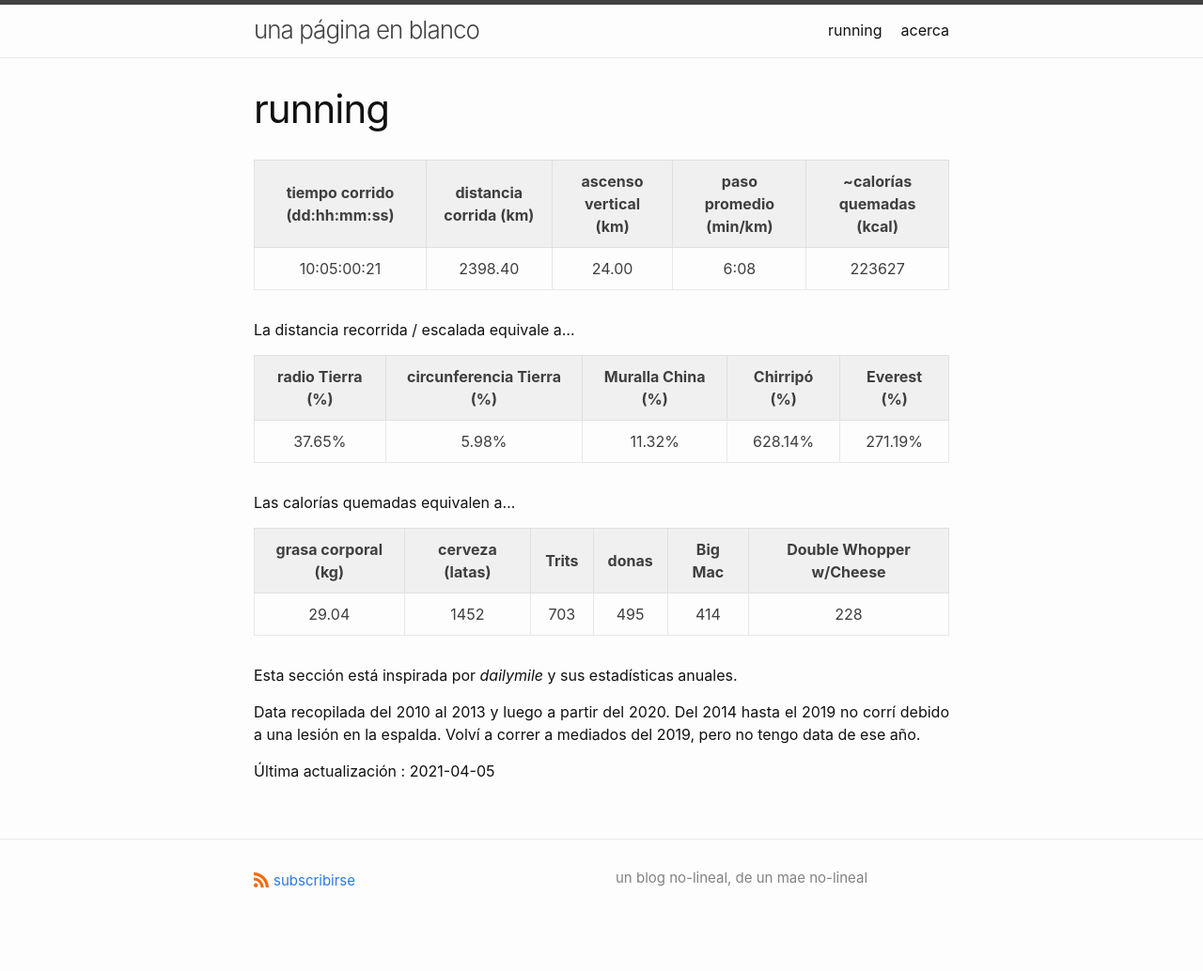
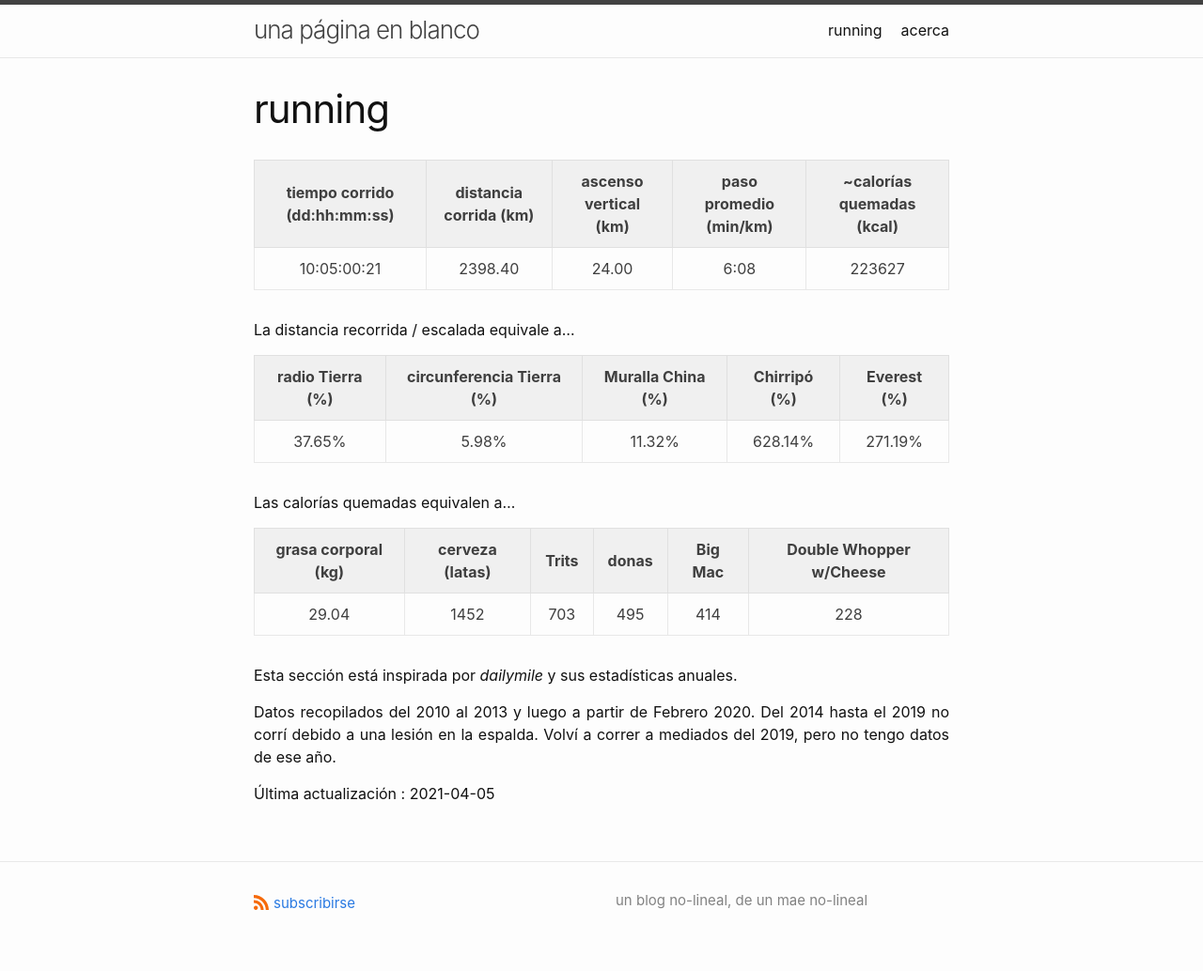
Before and after one commit to eguevaralopez/eguevaralopez.github.io, a Jekyll site: the page built from running.md, in a window 1280 px wide. Shown: the whole page at 94% size. Built offline with Jekyll 4.4.1, drawn with Linux system fonts in a browser that asks for light colours; before the commit the page ends 1010 px from its top, so only the background shows below that.

Commit message:
run stats 2020 recuperados!

```diff
--- a/running.md
+++ b/running.md
@@ -22,6 +22,6 @@ Las calorías quemadas equivalen a...
 
 Esta sección está inspirada por *dailymile* y sus estadísticas anuales.
 
-Data recopilada del 2010 al 2013 y luego a partir del 2020. Del 2014 hasta el 2019 no corrí debido a una lesión en la espalda. Volví a correr a mediados del 2019, pero no tengo data de ese año.
+Datos recopilados del 2010 al 2013 y luego a partir de Febrero 2020. Del 2014 hasta el 2019 no corrí debido a una lesión en la espalda. Volví a correr a mediados del 2019, pero no tengo datos de ese año.
 
 Última actualización : 2021-04-05
```
